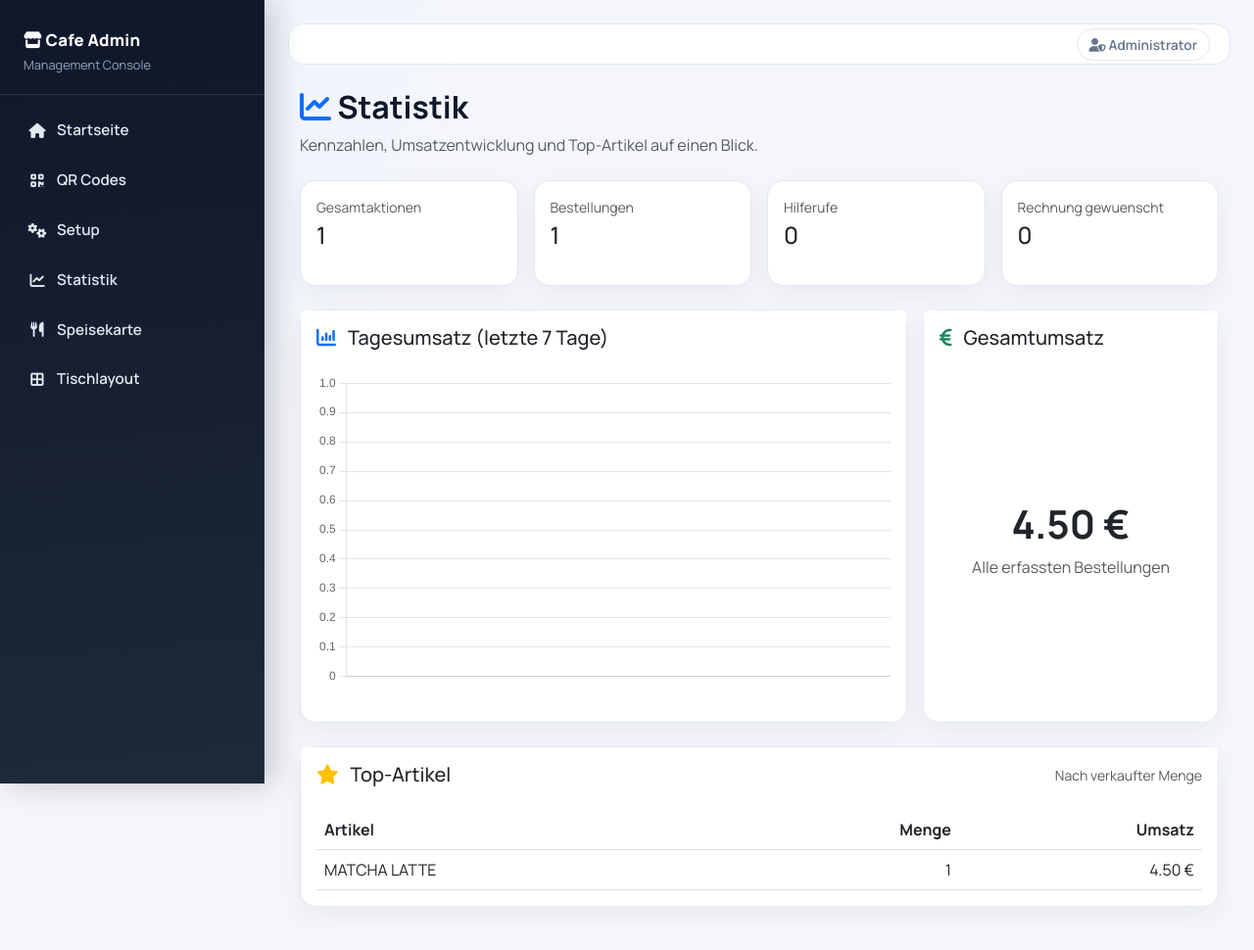
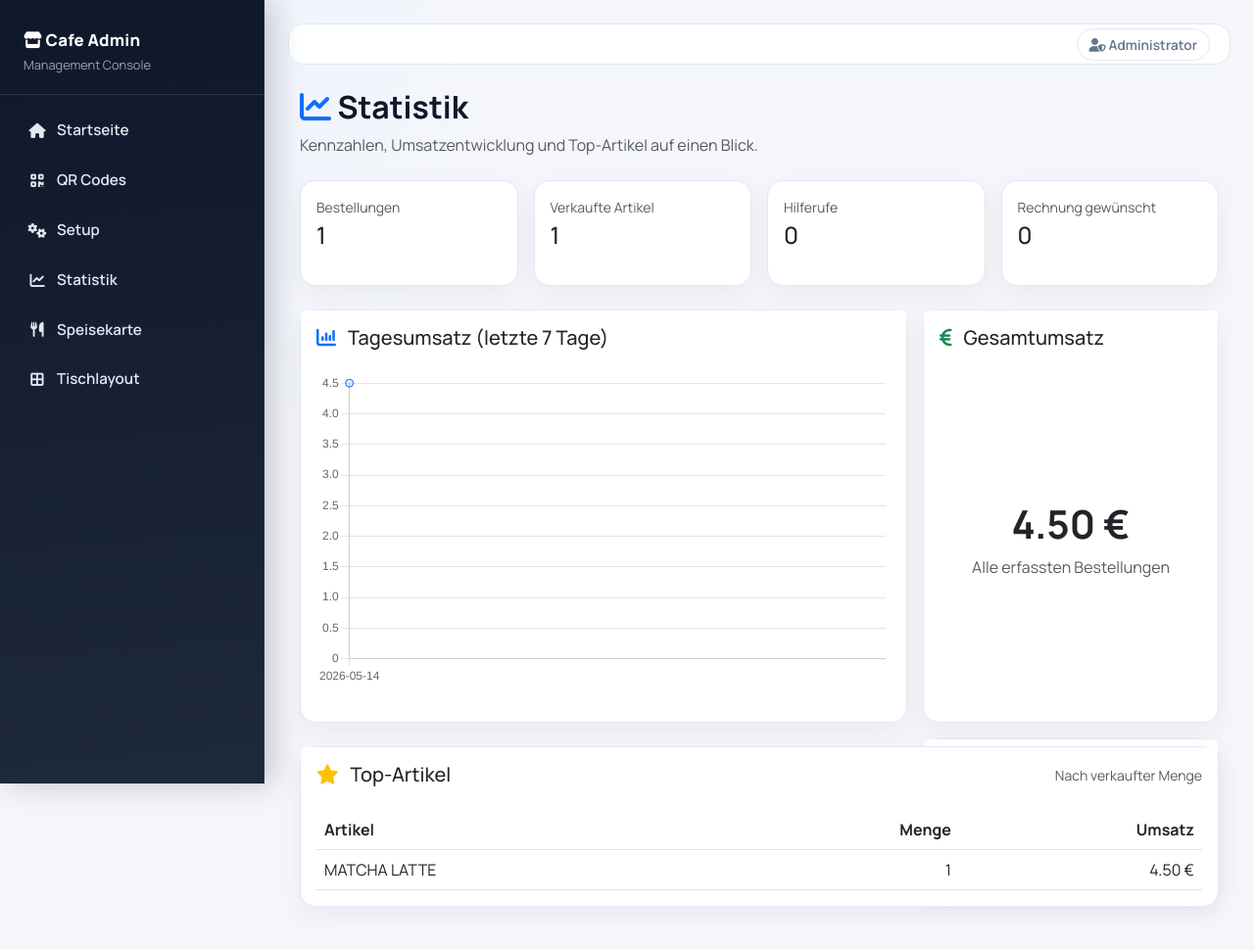
Before and after one commit to fiveBenilu/projekt-softwareentwicklung, a Flask app: page /admin/dashboard in a window 1280 px wide. Shown: the whole page at 98% size. Run offline with Flask 3, Linux system fonts and the light colour scheme.

Commit message:
fixed statistics

```diff
--- a/app/routes/admin_routes.py
+++ b/app/routes/admin_routes.py
@@ -129,6 +129,14 @@ def dashboard():
     anzahl_hilfe = Bestellung.query.filter_by(aktion='hilfe').count()
     anzahl_rechnung = Bestellung.query.filter_by(aktion='rechnung').count()
 
+    # Neu: Anzahl verkaufte Artikel gesamt
+    artikel_verkauft = db.session.query(
+        func.sum(Bestellung.menge)
+    ).filter(
+        Bestellung.aktion.in_(['bestellung', 'bestellung_erfasst', 'bestellung_abgeschlossen'])
+    ).scalar() or 0
+    artikel_verkauft = int(artikel_verkauft)
+
     gesamt_umsatz = db.session.query(
         func.coalesce(func.sum(Bestellung.menge * Artikel.preis), 0.0)
     ).join(
@@ -136,6 +144,10 @@ def dashboard():
         ).filter(
             Bestellung.aktion.in_(['bestellung', 'bestellung_erfasst', 'bestellung_abgeschlossen'])
     ).scalar() or 0.0
+
+    durchschnitt_bestellwert = 0.0
+    if anzahl_bestellungen > 0:
+        durchschnitt_bestellwert = float(gesamt_umsatz) / anzahl_bestellungen
 
     top_artikel_raw = db.session.query(
         Artikel.name.label('artikel_name'),
@@ -167,7 +179,7 @@ def dashboard():
     ).join(
         Artikel, Bestellung.artikel_id == Artikel.id
     ).filter(
-        Bestellung.aktion.in_(['bestellung', 'bestellung_erfasst'])
+        Bestellung.aktion.in_(['bestellung', 'bestellung_erfasst', 'bestellung_abgeschlossen'])
     ).group_by(
         func.date(Bestellung.zeit)
     ).order_by(
@@ -185,6 +197,8 @@ def dashboard():
         anzahl_hilfe=anzahl_hilfe,
         anzahl_rechnung=anzahl_rechnung,
         gesamt_umsatz=round(float(gesamt_umsatz), 2),
+        artikel_verkauft=artikel_verkauft,
+        durchschnitt_bestellwert=round(durchschnitt_bestellwert, 2),
         top_artikel=top_artikel,
         chart_labels=chart_labels,
         chart_values=chart_values
--- a/app/templates/admin_dashboard.html
+++ b/app/templates/admin_dashboard.html
@@ -21,16 +21,16 @@
     <div class="col-6 col-xl-3">
         <div class="card h-100">
             <div class="card-body">
-                <p class="text-muted small mb-1">Gesamtaktionen</p>
-                <h4 class="mb-0">{{ gesamt_aktionen }}</h4>
+                <p class="text-muted small mb-1">Bestellungen</p>
+                <h4 class="mb-0">{{ anzahl_bestellungen }}</h4>
             </div>
         </div>
     </div>
     <div class="col-6 col-xl-3">
         <div class="card h-100">
             <div class="card-body">
-                <p class="text-muted small mb-1">Bestellungen</p>
-                <h4 class="mb-0">{{ anzahl_bestellungen }}</h4>
+                <p class="text-muted small mb-1">Verkaufte Artikel</p>
+                <h4 class="mb-0">{{ artikel_verkauft }}</h4>
             </div>
         </div>
     </div>
@@ -45,7 +45,7 @@
     <div class="col-6 col-xl-3">
         <div class="card h-100">
             <div class="card-body">
-                <p class="text-muted small mb-1">Rechnung gewuenscht</p>
+                <p class="text-muted small mb-1">Rechnung gewünscht</p>
                 <h4 class="mb-0">{{ anzahl_rechnung }}</h4>
             </div>
         </div>
@@ -66,7 +66,7 @@
         </div>
     </div>
     <div class="col-lg-4">
-        <div class="card h-100">
+        <div class="card h-100 mb-3">
             <div class="card-header bg-white border-0 pt-3">
                 <h5 class="mb-0"><i class="fa-solid fa-euro-sign me-2 text-success"></i> Gesamtumsatz</h5>
             </div>
@@ -74,6 +74,18 @@
                 <div class="text-center">
                     <div class="display-6 fw-bold">{{ "%.2f"|format(gesamt_umsatz) }} €</div>
                     <p class="text-muted mb-0 mt-2">Alle erfassten Bestellungen</p>
+                </div>
+            </div>
+        </div>
+
+        <div class="card">
+            <div class="card-header bg-white border-0 pt-3">
+                <h5 class="mb-0"><i class="fa-solid fa-calculator me-2 text-info"></i> $\emptyset$ Bestellwert</h5>
+            </div>
+            <div class="card-body d-flex align-items-center justify-content-center">
+                <div class="text-center">
+                    <div class="display-6 fw-bold">{{ "%.2f"|format(durchschnitt_bestellwert) }} €</div>
+                    <p class="text-muted mb-0 mt-2">Pro Bestellung</p>
                 </div>
             </div>
         </div>
```
